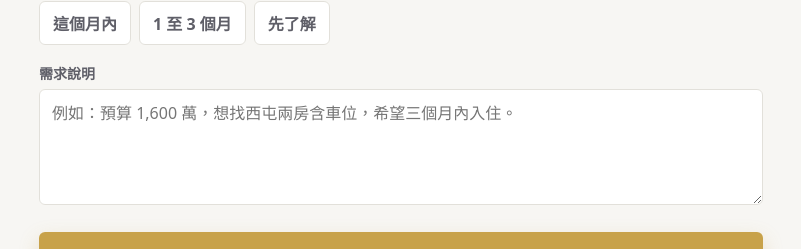
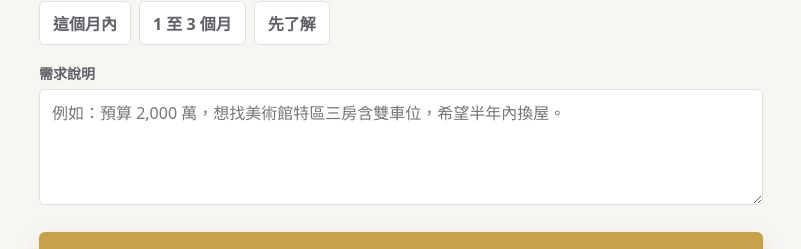
Before and after one commit to jiunjiun7-commits/maggie-official-site, a Next.js app: page /card/booking in a window 1280 px wide. Shown: the part 1055-1304 px from the top of the page, without its empty margins (239-1040 px from the left). Built offline with nearby package versions, Linux system fonts and the light colour scheme.

Commit message:
預約表單範例文字改為高雄在地情境

```diff
--- a/src/app/card/booking/BookingForm.tsx
+++ b/src/app/card/booking/BookingForm.tsx
@@ -269,7 +269,7 @@ export default function BookingForm() {
               id="note"
               maxLength={2000}
               onChange={(event) => setNote(event.target.value)}
-              placeholder="例如：預算 1,600 萬，想找西屯兩房含車位，希望三個月內入住。"
+              placeholder="例如：預算 2,000 萬，想找美術館特區三房含雙車位，希望半年內換屋。"
               value={note}
             />
           </div>
```
